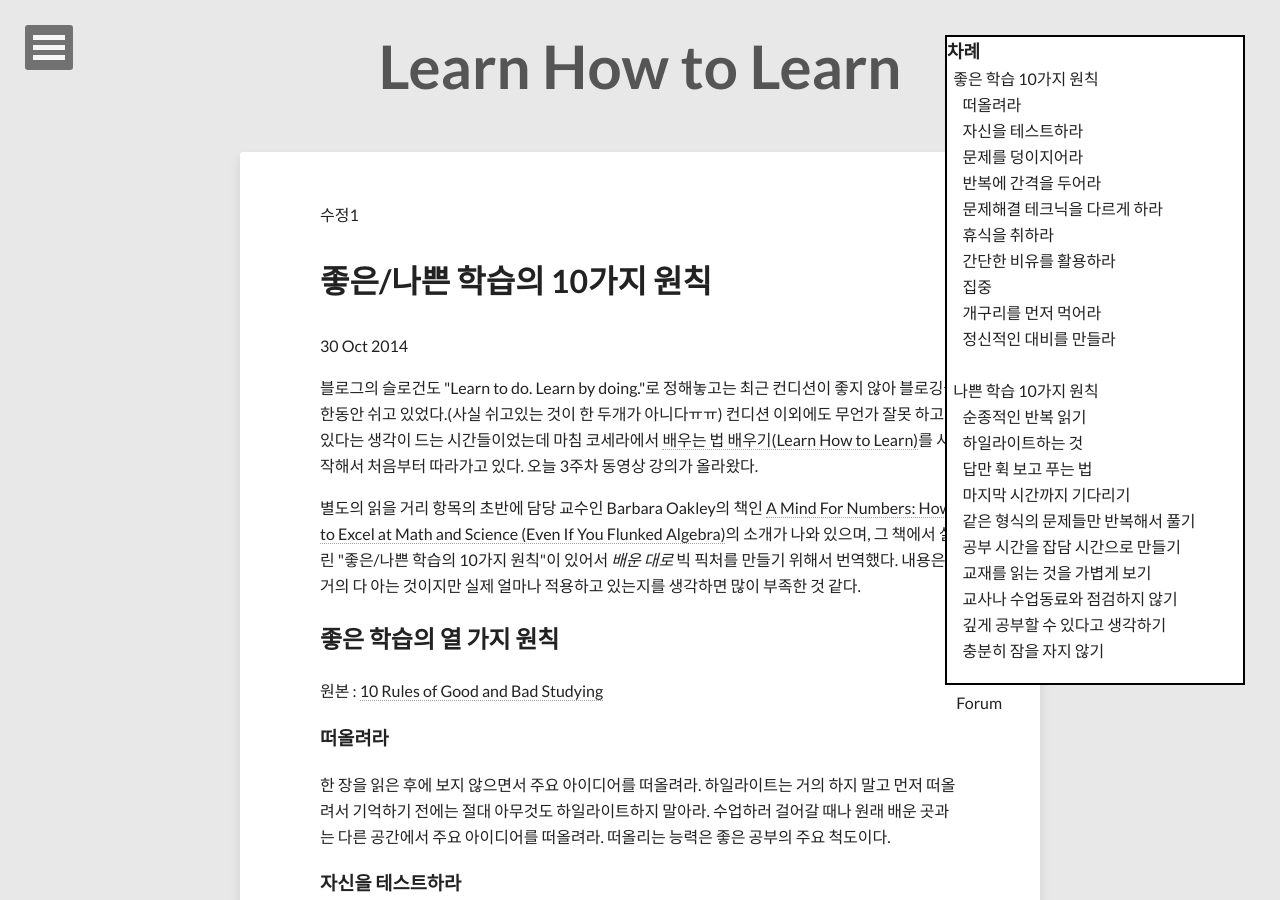
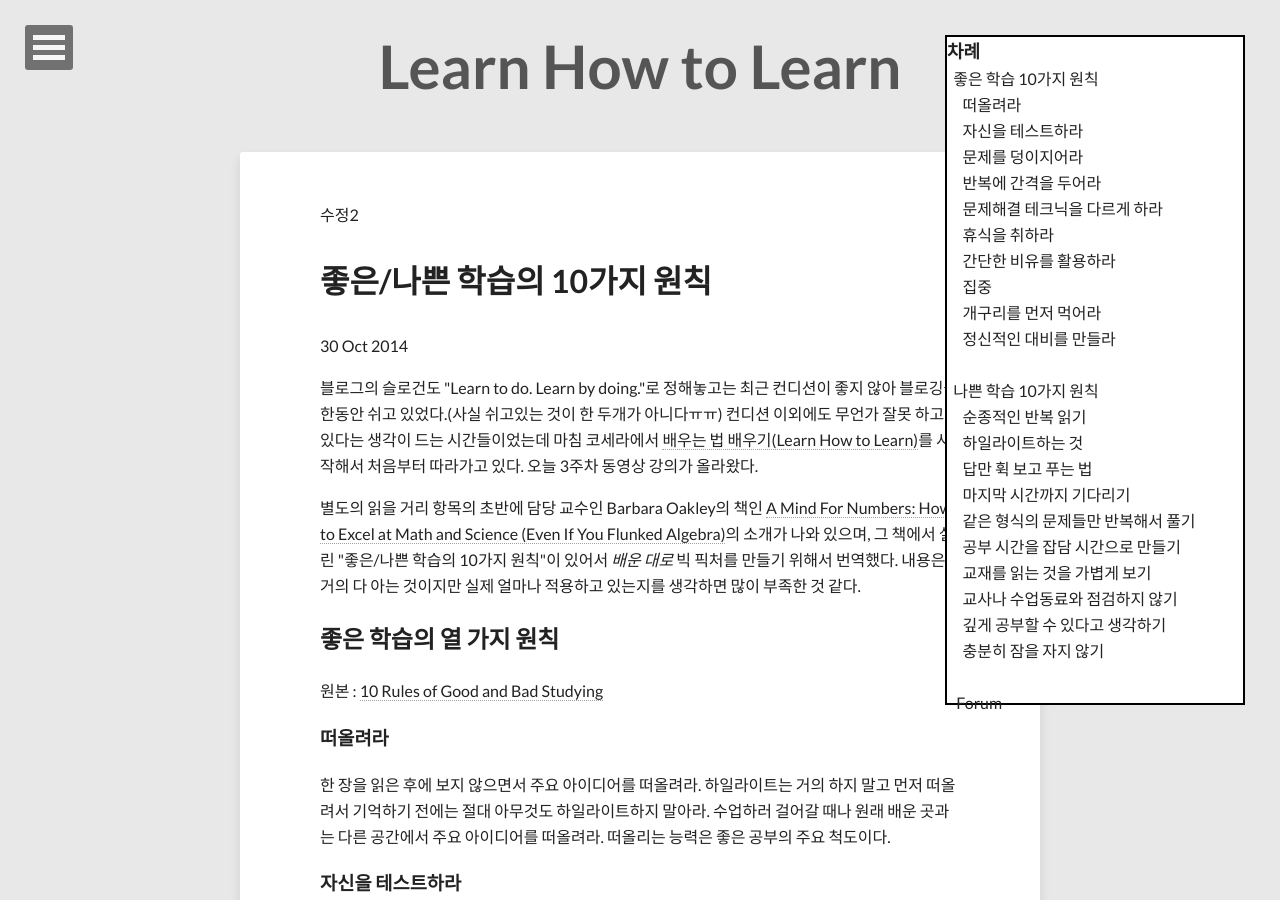
Before and after one commit to geoncheollee/geonblog, a Jekyll site: the page built from how_study.html, in a window 1280 px wide and 900 px high. Built offline with Jekyll 4.4.1, drawn with Linux system fonts in a browser that asks for light colours; nearby versions of some CDN libraries; comment, search, counter and statistics services are not loaded.

Commit message:
20141103_hong

```diff
--- a/how_study.html
+++ b/how_study.html
@@ -10,11 +10,11 @@ image:
   creditlink: http://www.dargadgetz.com/ios-7-abstract-wallpaper-pack-for-iphone-5-and-ipod-touch-retina/-->
 share: true
 ---
-수정1
+수정2
 
 <html>
 <body>
-	<div style="background: white; height: 650px; width: 300px; border: 2px solid black; position: fixed; top: 35px; right: 35px;">
+	<div style="background: white; height: 670px; width: 300px; border: 2px solid black; position: fixed; top: 35px; right: 35px;">
   			<b><span style="font-size: large;">차례</span></b><br />
   			<a href="#good"> &nbsp;&nbsp;좋은 학습 10가지 원칙</a> <br>
   			<a href="#good1"> &nbsp;&nbsp;&nbsp;&nbsp;&nbsp;떠올려라 </a> <br>
```
